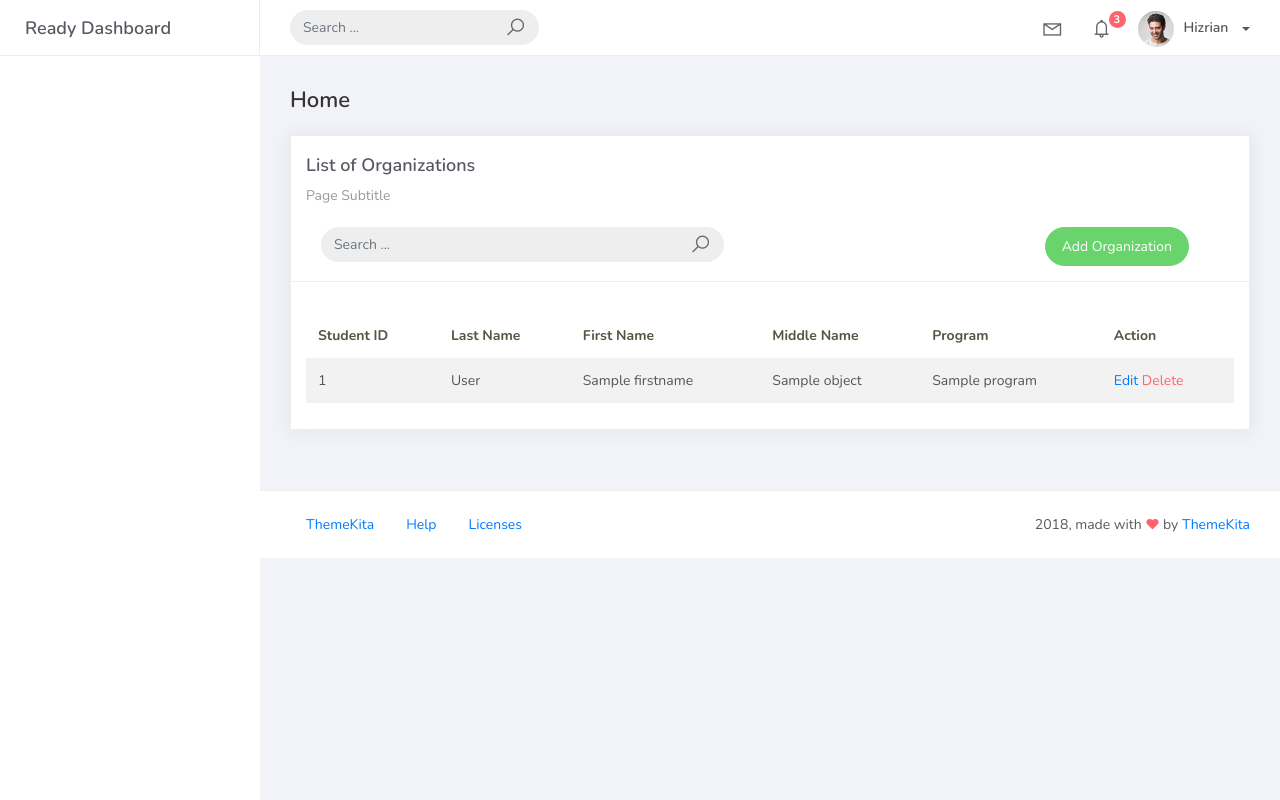
After one commit to Althea09-gif/PSUSphere, a Django app: template projectsite/templates/student_list.html in a window 1280 px wide. The commit adds this page. Run offline with Django 5.2, Linux system fonts and the light colour scheme; the template is opened without the code that fills it: most values are stand-ins (such as "Sample title", 1, 10 or a date in 2020); some libraries are stand-ins or nearby versions.

Commit message:
Student List View Added

```diff
--- a/projectsite/projectsite/urls.py
+++ b/projectsite/projectsite/urls.py
@@ -16,7 +16,7 @@ Including another URLconf
 """
 from django.contrib import admin
 from django.urls import path
-from studentorg.views import HomePageView, OrganizationList, OrganizationCreateView, OrganizationUpdateView, OrganizationDeleteView, MembersListView, MembersCreateView, MembersUpdateView, MembersDeleteView
+from studentorg.views import HomePageView, OrganizationList, OrganizationCreateView, OrganizationUpdateView, OrganizationDeleteView, MembersListView, MembersCreateView, MembersUpdateView, MembersDeleteView, StudentListView
 from studentorg import views
 
 
@@ -31,6 +31,7 @@ urlpatterns = [
     path('member_list/add', MembersCreateView.as_view(), name='member-add'),
     path('member_list/<pk>', MembersUpdateView.as_view(), name='member-update'),
     path('member_list/<pk>/delete', MembersDeleteView.as_view(), name='member-delete'),
+    path('student_list', StudentListView.as_view(), name='student-list'),
 
 
 ]
--- a/projectsite/templates/base.html
+++ b/projectsite/templates/base.html
@@ -137,7 +137,7 @@
 							</a>
 						</li>
 						<li class="nav-item">
-							<a href="tables.html">
+							<a href="{% url 'student-list' %}"></a>
 								<i class="la la-th"></i>
 								<p>Student</p>
 							</a>
--- /dev/null
+++ b/projectsite/templates/student_list.html
@@ -0,0 +1,74 @@
+{% extends 'base.html' %} {% load static %} {% block content %}
+	<div class="content">
+		<div class="container-fluid">
+			<h4 class="page-title">Home</h4>
+			<div class="row">
+				<div class="col-md-12">
+					<div class="card">
+						<div class="card-header">
+							<div class="card-title">List of Organizations</div>
+							<div class="card-category">Page Subtitle</div>
+              <br />
+              <div class="col-md-12 row">
+                <div class="col-md-6">
+                  <form class="navbar-left navbar-form nav-search mr-md-3" action="">
+                    <div class="input-group">
+                      <input type="text" placeholder="Search ..." class="form-control" />
+                      <div class="input-group-append">
+                        <span class="input-group-text">
+                          <i class="la la-search search-icon"></i>
+                        </span>
+                      </div>
+                    </div>
+                  </form>
+                </div>
+                <div class="col-md-6">
+                  <div class="pull-right">
+                    <a href="{% url 'organization-add' %}" class="btn btn-success btn-rounded">Add Organization</a>
+                  </div>
+                </div>
+              </div>
+						</div>
+						<div class="card-body">
+							<table class="table table-striped mt-3">
+								<thead>
+									<tr>
+										<th scope="col">Student ID</th>
+										<th scope="col">Last Name</th>
+										<th scope="col">First Name</th>
+                    <th scope="col">Middle Name</th>
+										<th scope="col">Program</th>
+                    <th scope="col">Action</th>
+									</tr>
+								</thead>
+								<tbody>
+									{% for object in object_list %}
+										<tr>
+											<td>{{ object.student_id }}</td>
+											<td>{{ object.lastname }}</td>
+											<td>{{ object.firstname }}</td>
+                      <td>{{ object.middlename }}</td>
+											<td>{{ object.program }}</td>
+                      <td>
+                        <a href="{% url 'organization-update' object.id %}">Edit</a>
+                        <a href="organization_list/{{ object.id }}/delete" class="text-danger">Delete</a>
+                      </td>
+                      </tr>
+                      {% empty %}
+                      <tr>
+                        <td colspan="4" style="text-align: center">
+                          <p class="text-sm font-weight-bold mb-0">No Records Found</p>
+                        </td>
+                      </tr>
+										</tr>
+									{% endfor %}
+								</tbody>
+							</table>
+							{% include 'includes/pagination.html' %}
+						</div>
+					</div>
+				</div>
+			</div>
+		</div>
+	</div>
+{% endblock %}
```
Also changed, not shown: projectsite/studentorg/views.py (+7 -1 lines).
